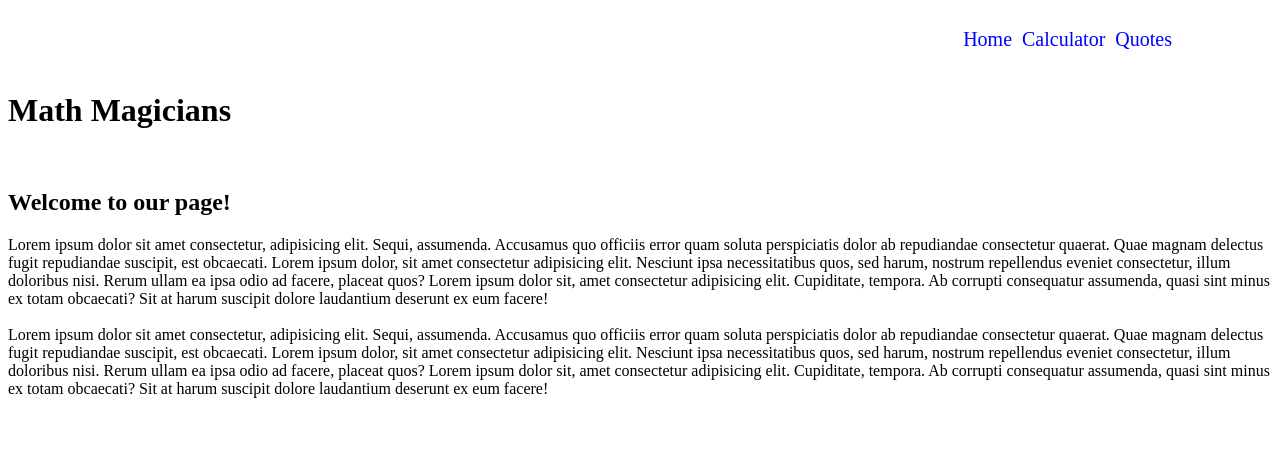
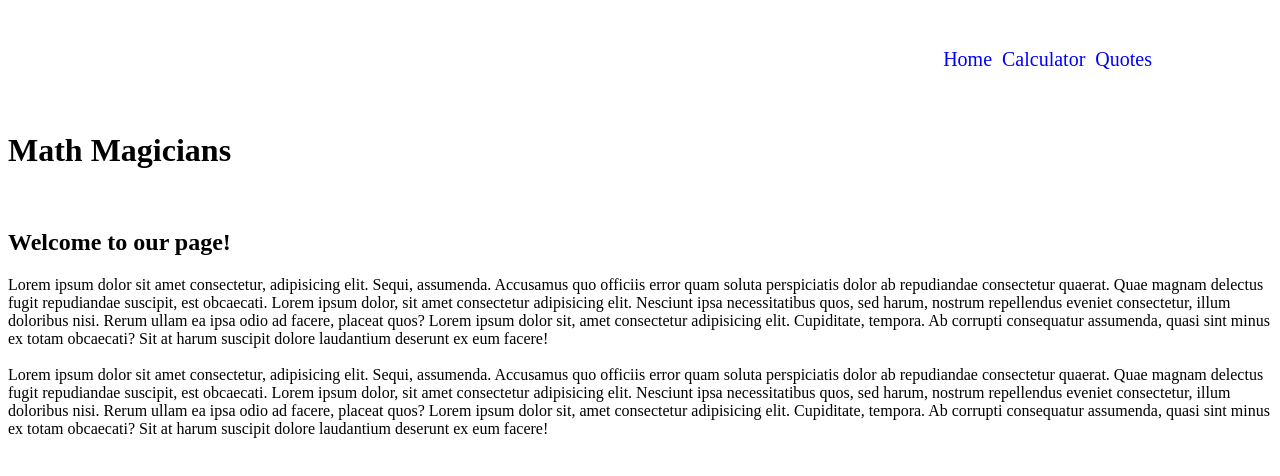
Before and after one commit to ShaliniNayan/math-magicians, a React (Create React App) app: page / in a window 1280 px wide. Shown: the top 476 px of the page. Built offline with nearby package versions, Linux system fonts and the light colour scheme.

Commit message:
Fix linter

```diff
--- a/src/App.css
+++ b/src/App.css
@@ -64,6 +64,7 @@
   align-items: center;
   gap: 50px;
 }
+
 /*
 h1 {
   text-align: left;
@@ -78,10 +79,9 @@ h1 {
 nav {
   display: flex;
   flex-direction: row;
-  align-items: right;
   justify-content: flex-end;
   margin-right: 100px;
   gap: 20%;
   font-size: 20px;
-  padding: auto;
+  padding: 20px;
 }
```
